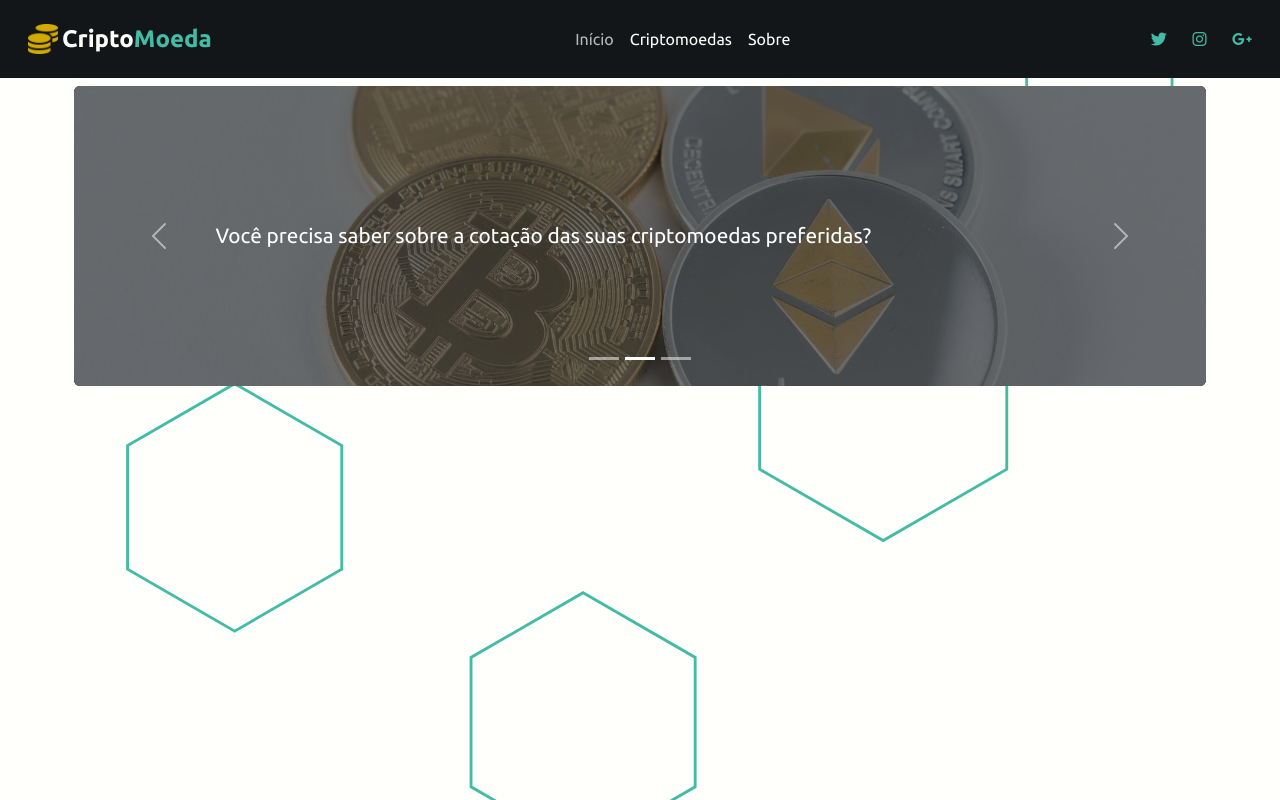
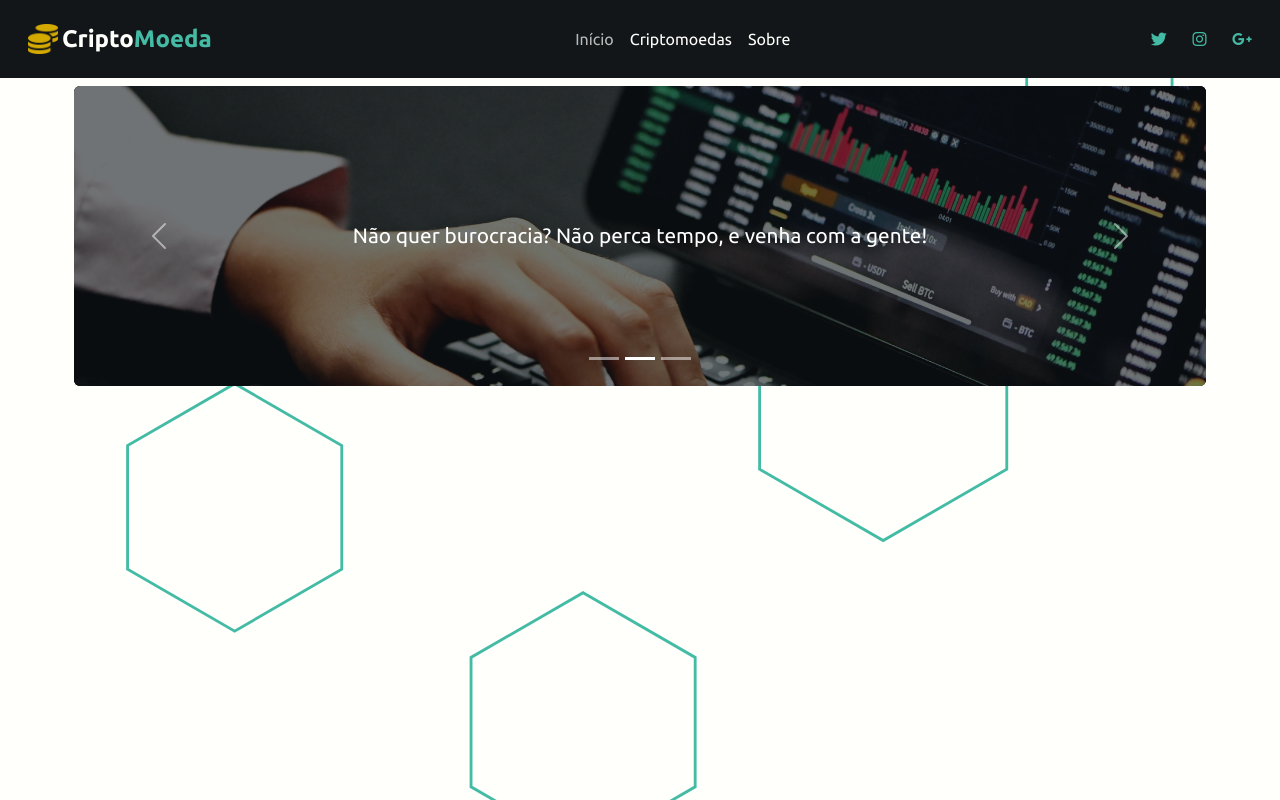
Before and after one commit to IsaacLouzeiro/preco-criptomoedas, a Vue app: page / in a window 1280 px wide. Both pictures are taken after a click on the button 640 px from the left and 358 px from the top of the page. Built offline with nearby package versions, Linux system fonts and the light colour scheme.

Commit message:
finalizando header

```diff
--- a/src/components/SecaoPrincipal.vue
+++ b/src/components/SecaoPrincipal.vue
@@ -9,15 +9,15 @@
             <div class="carousel-inner rounded">
                 <div class="carousel-item active">
                     <img src="../assets/bg-header.jpg" class="d-block w-100" alt="...">
-                    <h4 class="text-center">Você quer saber sobre a cotação das suas criptomoedas preferidas?</h4>
+                    <h4>Você quer saber sobre a cotação das suas criptomoedas preferidas?</h4>
                 </div>
                 <div class="carousel-item">
-                    <img src="../assets/bg-header.jpg" class="d-block w-100" alt="...">
-                    <h4 class="text-center">Você precisa saber sobre a cotação das suas criptomoedas preferidas?</h4>
+                    <img src="../assets/bg-header2.jpg" class="d-block w-100" alt="...">
+                    <h4>Não quer burocracia? Não perca tempo, e venha com a gente!</h4>
                 </div>
                 <div class="carousel-item">
-                    <img src="../assets/bg-header.jpg" class="d-block w-100" alt="...">
-                    <h4 class="text-center">Você precisa saber sobre a cotação das suas criptomoedas preferidas?</h4>
+                    <img src="../assets/bg-header3.jpg" class="d-block w-100" alt="...">
+                    <h4><a href="#criptomoedas">Clique aqui para ir para ver as cotações.</a></h4>
                 </div>
             </div>
             <button class="carousel-control-prev" type="button" data-bs-target="#coverBg" data-bs-slide="prev">
@@ -72,7 +72,14 @@ export default {
                         right: 0;
                         bottom: 0;
                         display: flex;
+                        justify-content: center;
                         align-items: center;
+                        text-align: center;
+
+                        a {
+                            text-decoration: none;
+                            color: $color2;
+                        }
 
                         @media only screen and (max-width: 765px) {
                             font-size: 1.1em;
```
Also changed, not shown: src/assets/bg-header2.jpg (added), src/assets/bg-header3.jpg (added).
